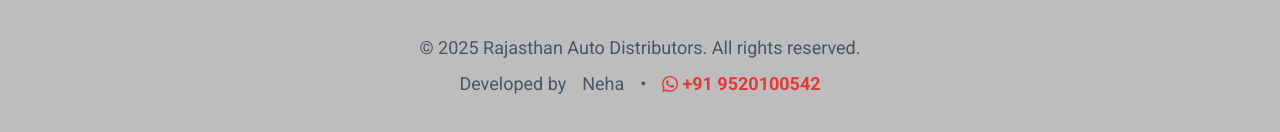
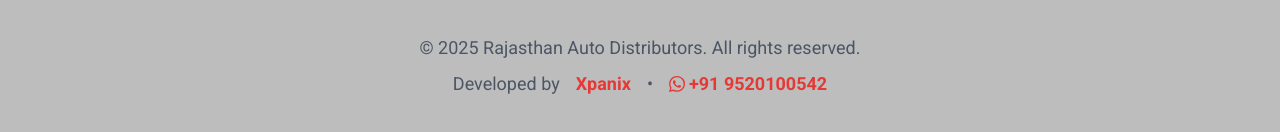
Before and after one commit to neha-kandari/RajasthanDistributors, a Next.js app: page / in a window 1280 px wide. Shown: the part 3977-4109 px from the top of the page. Built offline with nearby package versions, Linux system fonts and the light colour scheme.

Commit message:
Update footer developer name to 'Xpanix'
Updated footer to display 'Xpanix' instead of 'Neha' and uncommented the link.

```diff
--- a/src/components/Footer.tsx
+++ b/src/components/Footer.tsx
@@ -118,14 +118,14 @@ const Footer = () => {
         </div>
         <div className="flex flex-col sm:flex-row items-center justify-center gap-2 sm:gap-4">
           <span>Developed by</span>
-          {/* <a
+        <a
             href="https://www.xpanix.com/"
             target="_blank"
             rel="noopener noreferrer"
             className="text-[#e53935] hover:text-red-700 dark:hover:text-red-400 font-semibold transition-colors duration-200"
-          > */}
-           Neha
-          {/* </a> */}
+          >
+          Xpanix
+       </a>
           <span className="hidden sm:inline">•</span>
           <a
             href="https://wa.me/918930005190"
```
